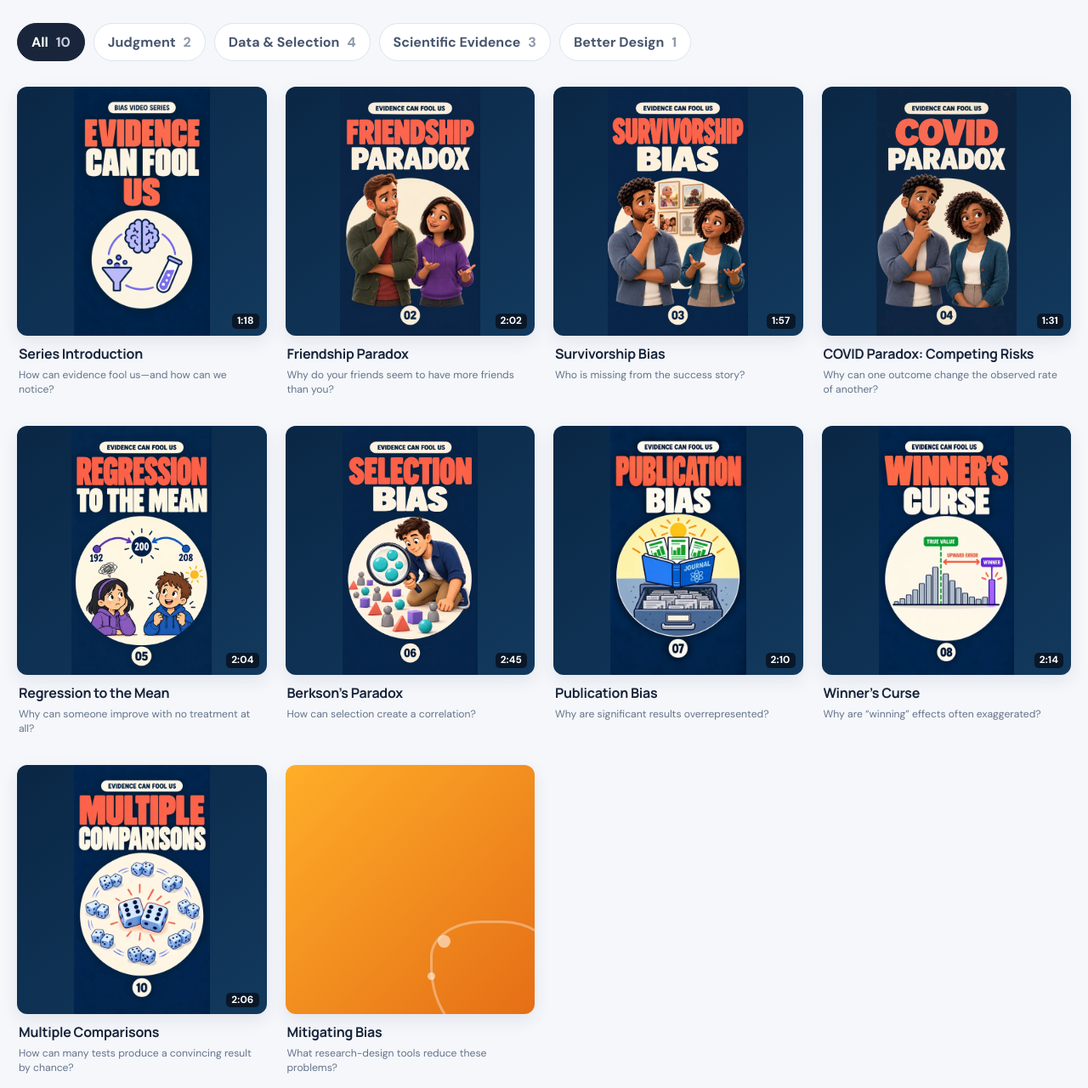
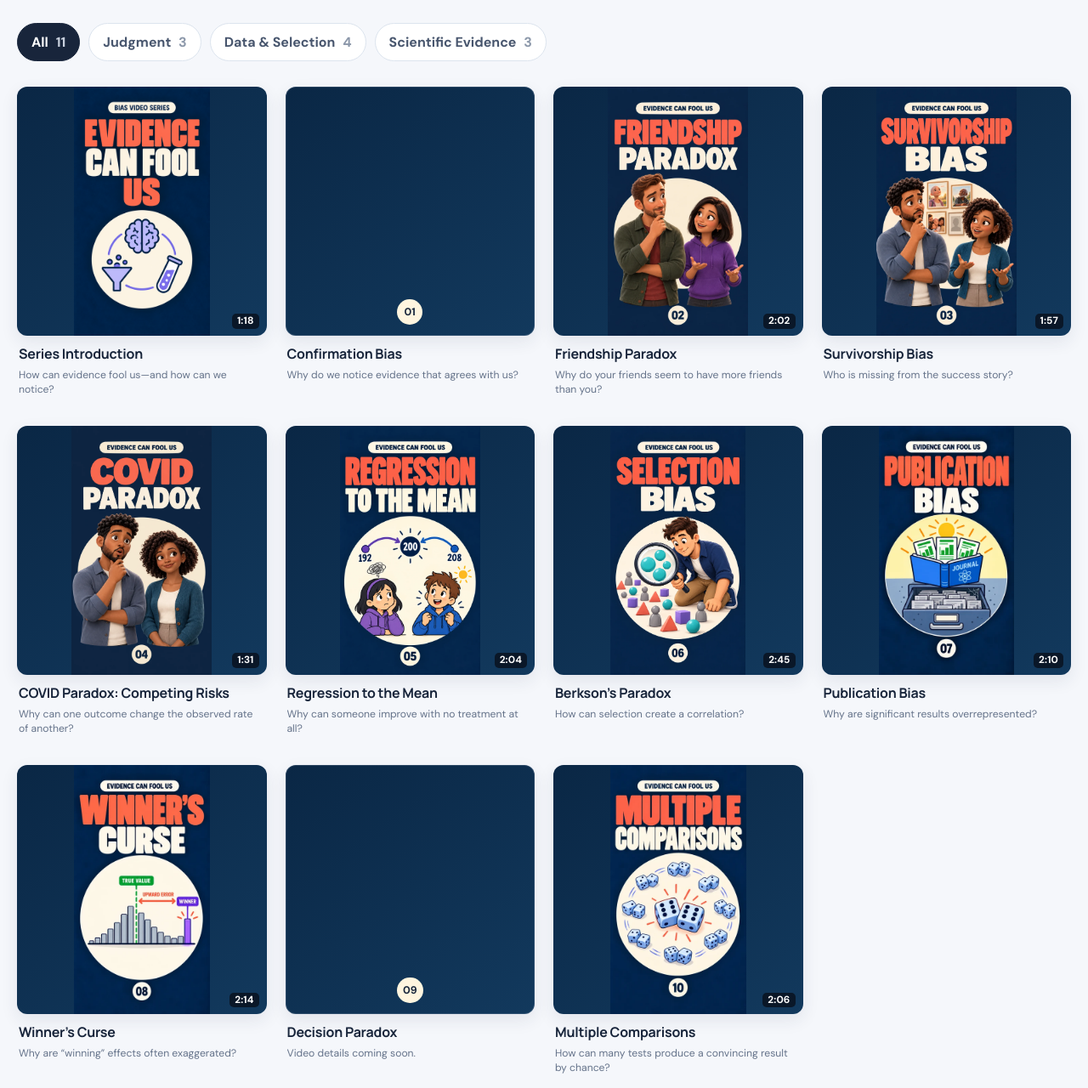
Before and after one commit to Cathylixi/Interactive-Video-Generation-Website, a plain HTML site: page index.html in a window 1280 px wide. Shown: the part 700-1980 px from the top of the page at 85% size. Drawn offline with Linux system fonts and the light colour scheme.

Commit message:
Add Video 1 and Video 9 placeholders

```diff
--- a/index.html
+++ b/index.html
@@ -14,7 +14,7 @@
       href="https://fonts.googleapis.com/css2?family=DM+Sans:wght@400;500;600;700&family=Manrope:wght@600;700;800&display=swap"
       rel="stylesheet"
     />
-    <link rel="stylesheet" href="styles.css?v=16" />
+    <link rel="stylesheet" href="styles.css?v=17" />
   </head>
   <body>
     <header class="site-header">
@@ -77,11 +77,18 @@
             </thead>
             <tbody>
               <tr>
-                <td data-label="Video"><span class="table-number">01</span></td>
+                <td data-label="Video"><span class="table-number">Intro</span></td>
                 <th scope="row">Series Introduction</th>
                 <td><span class="status-chip status-approved">Approved</span></td>
                 <td><span class="status-chip status-approved">Complete</span></td>
                 <td data-label="Finished" class="finish-column"><span class="finished-check" aria-label="Finished">✓</span></td>
+              </tr>
+              <tr>
+                <td data-label="Video"><span class="table-number">01</span></td>
+                <th scope="row">Confirmation Bias</th>
+                <td><span class="status-chip status-not-started">Not started</span></td>
+                <td><span class="status-chip status-not-started">Not started</span></td>
+                <td data-label="Finished" class="finish-column"><span class="not-finished" aria-label="Not finished">—</span></td>
               </tr>
               <tr>
                 <td data-label="Video"><span class="table-number">02</span></td>
@@ -134,17 +141,17 @@
               </tr>
               <tr>
                 <td data-label="Video"><span class="table-number">09</span></td>
+                <th scope="row">Decision Paradox</th>
+                <td><span class="status-chip status-not-started">Not started</span></td>
+                <td><span class="status-chip status-not-started">Not started</span></td>
+                <td data-label="Finished" class="finish-column"><span class="not-finished" aria-label="Not finished">—</span></td>
+              </tr>
+              <tr>
+                <td data-label="Video"><span class="table-number">10</span></td>
                 <th scope="row">Multiple Comparisons</th>
                 <td><span class="status-chip status-approved">Approved</span></td>
                 <td><span class="status-chip status-complete">Complete</span></td>
                 <td data-label="Finished" class="finish-column"><span class="finished-check" aria-label="Finished">✓</span></td>
-              </tr>
-              <tr>
-                <td data-label="Video"><span class="table-number">10</span></td>
-                <th scope="row">Mitigating Bias</th>
-                <td><span class="status-chip status-not-started">Not started</span></td>
-                <td><span class="status-chip status-not-started">Not started</span></td>
-                <td data-label="Finished" class="finish-column"><span class="not-finished" aria-label="Not finished">—</span></td>
               </tr>
             </tbody>
           </table>
@@ -158,18 +165,17 @@
             <h2 id="videos-title">Ten ways evidence can fool us</h2>
           </div>
           <div class="filters" aria-label="Filter videos">
-            <button class="filter is-selected" type="button" data-filter="all">All <span>10</span></button>
-            <button class="filter" type="button" data-filter="judgment">Judgment <span>2</span></button>
+            <button class="filter is-selected" type="button" data-filter="all">All <span>11</span></button>
+            <button class="filter" type="button" data-filter="judgment">Judgment <span>3</span></button>
             <button class="filter" type="button" data-filter="selection">Data &amp; Selection <span>4</span></button>
             <button class="filter" type="button" data-filter="evidence">Scientific Evidence <span>3</span></button>
-            <button class="filter" type="button" data-filter="design">Better Design <span>1</span></button>
           </div>
         </div>
 
         <div class="video-grid">
           <article
             class="video-card is-playable"
-            data-category="judgment"
+            data-category="introduction"
             data-video="media/series-trailer-final.mp4?v=2"
             data-title="Series Introduction"
             role="button"
@@ -187,6 +193,17 @@
               <span class="poster-play" aria-hidden="true">▶</span>
             </div>
             <div class="card-body"><h3>Series Introduction</h3><p>How can evidence fool us—and how can we notice?</p></div>
+          </article>
+
+          <article class="video-card" data-category="judgment">
+            <div
+              class="card-cover poster-cover placeholder-cover"
+              role="img"
+              aria-label="Cover image coming soon for Confirmation Bias"
+            >
+              <span class="placeholder-number" aria-hidden="true">01</span>
+            </div>
+            <div class="card-body"><h3>Confirmation Bias</h3><p>Why do we notice evidence that agrees with us?</p></div>
           </article>
 
           <article
@@ -343,6 +360,17 @@
             <div class="card-body"><h3>Winner’s Curse</h3><p>Why are “winning” effects often exaggerated?</p></div>
           </article>
 
+          <article class="video-card" data-category="judgment">
+            <div
+              class="card-cover poster-cover placeholder-cover"
+              role="img"
+              aria-label="Cover image coming soon for Decision Paradox"
+            >
+              <span class="placeholder-number" aria-hidden="true">09</span>
+            </div>
+            <div class="card-body"><h3>Decision Paradox</h3><p>Video details coming soon.</p></div>
+          </article>
+
           <article
             class="video-card is-playable"
             data-category="evidence"
@@ -361,12 +389,6 @@
             <div class="card-body"><h3>Multiple Comparisons</h3><p>How can many tests produce a convincing result by chance?</p></div>
           </article>
 
-          <article class="video-card" data-category="design">
-            <div class="card-cover tone-orange">
-              <span class="orbit orbit-shield" aria-hidden="true"></span>
-            </div>
-            <div class="card-body"><h3>Mitigating Bias</h3><p>What research-design tools reduce these problems?</p></div>
-          </article>
         </div>
       </section>
 
--- a/styles.css
+++ b/styles.css
@@ -105,6 +105,8 @@ h2 { margin: 0; font-size: clamp(1.8rem, 4vw, 3rem); letter-spacing: -.035em; }
 .video-card.is-playable:hover .card-cover { transform: translateY(-3px); box-shadow: 0 13px 26px rgba(28, 46, 74, .17); }
 .poster-cover { background: linear-gradient(145deg, #0a2745, #12395d); }
 .poster-image { display: block; width: 100%; height: 100%; object-fit: contain; }
+.placeholder-cover { display: grid; place-items: end center; padding-bottom: 13px; box-shadow: inset 0 0 0 1px rgba(220, 228, 240, .14), 0 7px 20px rgba(28, 46, 74, .09); }
+.placeholder-number { display: grid; place-items: center; min-width: 30px; height: 30px; padding: 0 7px; border-radius: 999px; background: #fff5df; color: #17253b; font-size: .78rem; font-weight: 800; }
 .video-duration { position: absolute; right: 9px; bottom: 8px; z-index: 2; padding: 3px 6px; border-radius: 5px; background: rgba(8, 14, 24, .76); color: white; font-size: .74rem; font-weight: 700; line-height: 1; letter-spacing: .01em; }
 .poster-play { position: absolute; left: 50%; top: 50%; z-index: 2; display: grid; place-items: center; width: 44px; height: 44px; padding-left: 2px; border: 1px solid rgba(255,255,255,.76); border-radius: 50%; background: rgba(12, 35, 66, .82); color: white; font-size: .82rem; opacity: 0; transform: translate(-50%, calc(-50% + 6px)); transition: opacity .2s ease, transform .2s ease, background .2s ease; box-shadow: 0 7px 20px rgba(0,0,0,.22); }
 .video-card.is-playable:hover .poster-play, .video-card.is-playable:focus-visible .poster-play { opacity: 1; transform: translate(-50%, -50%); }
```
